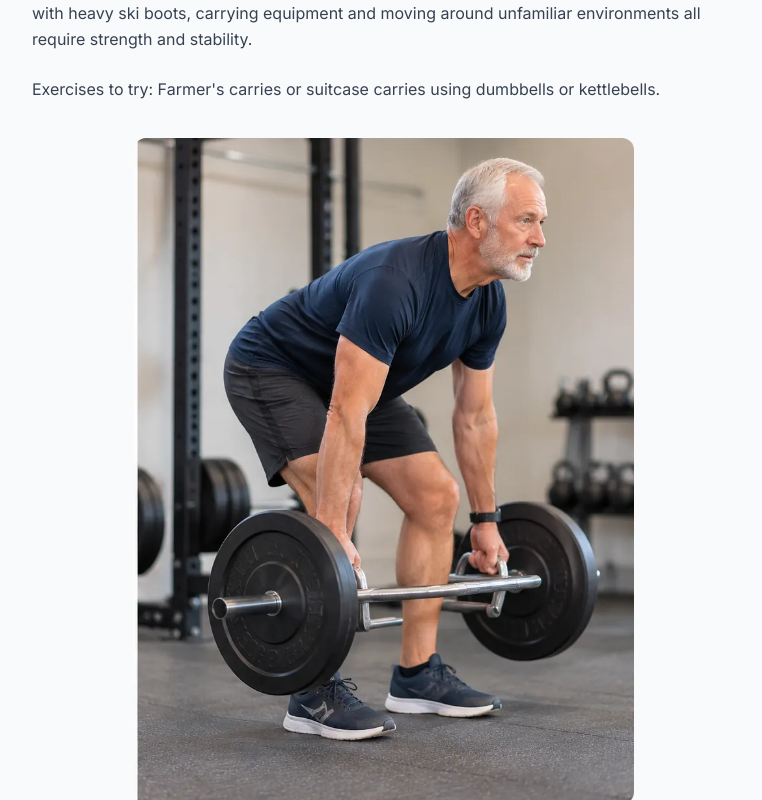
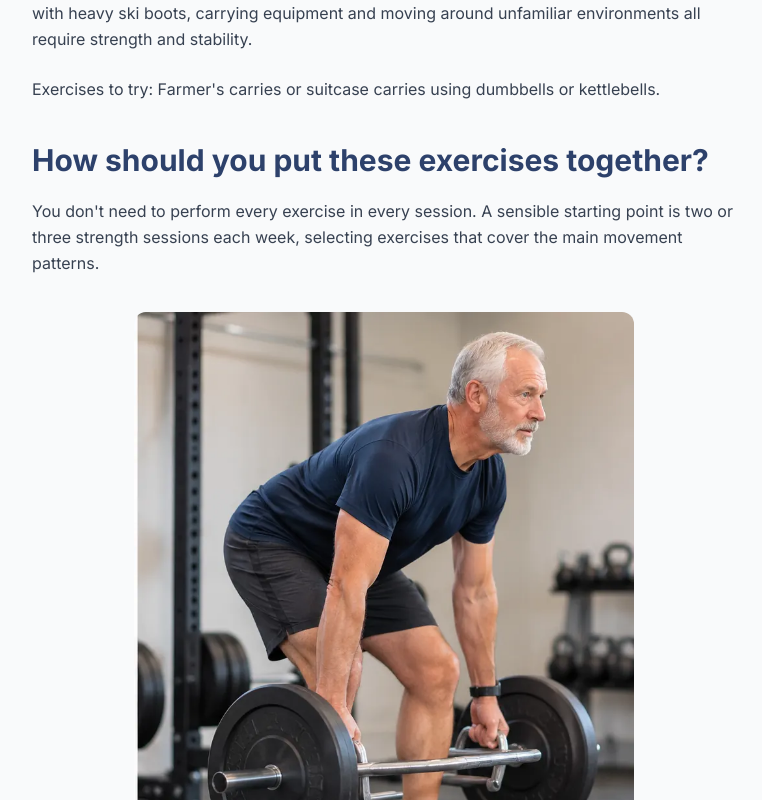
Before and after one commit to CTPhysio/CTPhysio, a React (Vite) app: page /advice/ski-fitness-exercises in a window 1280 px wide. Shown: the part 4140-4940 px from the top of the page, without its empty margins (256-1018 px from the left). Built offline with nearby package versions, Linux system fonts and the light colour scheme.

Commit message:
Place deadlift photo within sample workout section

```diff
--- a/src/components/SkiFitnessArticle.tsx
+++ b/src/components/SkiFitnessArticle.tsx
@@ -61,9 +61,10 @@ const SkiFitnessArticle: React.FC = () => {
 <h2 className="text-2xl md:text-3xl font-bold text-navy-700 mt-10 mb-5">7. Carry</h2>
 <p className="text-gray-700 leading-relaxed mb-6">Carrying exercises are particularly relevant to the practical demands of a ski holiday. Walking with heavy ski boots, carrying equipment and moving around unfamiliar environments all require strength and stability.</p>
 <p className="text-gray-700 leading-relaxed mb-6">Exercises to try: Farmer's carries or suitcase carries using dumbbells or kettlebells.</p>
-<figure className="my-9 mx-auto w-full max-w-[500px]"><img src="/assets/images/ski-fitness-deadlift.webp" alt="Older man performing a deadlift in a gym" loading="lazy" className="w-full h-auto rounded-xl object-cover" /><figcaption className="text-sm text-gray-500 mt-2">Deadlifts can develop strength through your hips and legs.</figcaption></figure>
+
 <h2 className="text-2xl md:text-3xl font-bold text-navy-700 mt-10 mb-5">How should you put these exercises together?</h2>
 <p className="text-gray-700 leading-relaxed mb-6">You don't need to perform every exercise in every session. A sensible starting point is two or three strength sessions each week, selecting exercises that cover the main movement patterns.</p>
+<figure className="my-9 mx-auto w-full max-w-[500px]"><img src="/assets/images/ski-fitness-deadlift.webp" alt="Older man performing a deadlift in a gym" loading="lazy" className="w-full h-auto rounded-xl object-cover" /><figcaption className="text-sm text-gray-500 mt-2">Deadlifts can develop strength through your hips and legs.</figcaption></figure>
 <p className="text-gray-700 leading-relaxed mb-6">For example, a session might include: Goblet squat (2–3 sets of 8–12); Romanian deadlift (2–3 sets of 8–12); reverse lunge (2 sets of 8 per leg); seated row (2–3 sets of 8–12); cable rotation (2 sets of 10 per side); and farmer's carry (3 walks of 20–30 metres).</p>
 <p className="text-gray-700 leading-relaxed mb-6">Choose a resistance that feels challenging while allowing you to maintain good control. Build up gradually as your strength and confidence improve. As your holiday approaches, you could also include some appropriate balance exercises and aerobic activity to help prepare for longer days on your feet.</p>
 <h2 className="text-2xl md:text-3xl font-bold text-navy-700 mt-10 mb-5">When should you start preparing for skiing?</h2>
```
